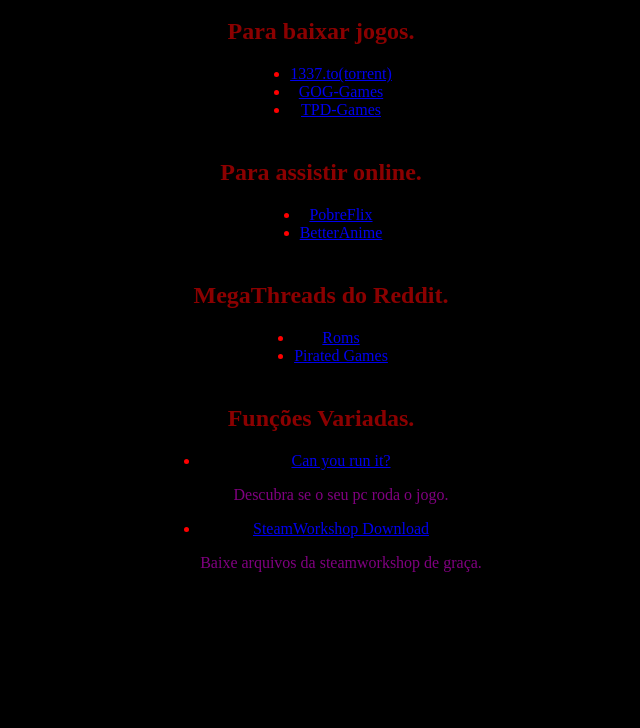
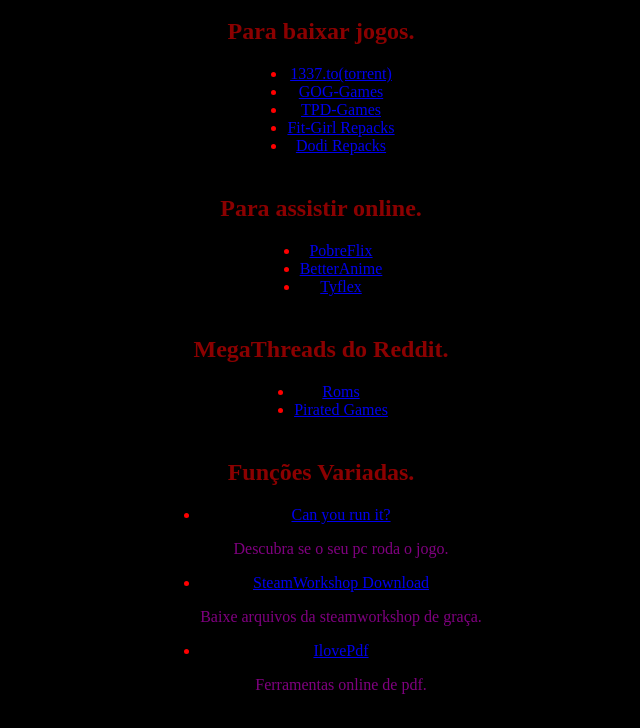
Before and after one commit to She3pNewb/MegaListaV1, a plain HTML site: page index.html in a window 1280 px wide. Shown: the part 40-768 px from the top of the page, without its empty margins (319-959 px from the left). Drawn offline with Linux system fonts and the light colour scheme.

Commit message:
Update index.html

```diff
--- a/index.html
+++ b/index.html
@@ -12,6 +12,8 @@
                   <li><a href="https://1337x.to/" target="blank">1337.to(torrent)</a></li>
                   <li><a href="https://gog-games.com/"target="blank">GOG-Games</a></li>
                   <li><a href="https://tpd-games.org/"target="blank">TPD-Games</a></li>
+                  <li><a href="https://fitgirl-repacks.site/"target="blank">Fit-Girl Repacks</a></li>
+                  <li><a href="https://dodi-repacks.site/"target="blank">Dodi Repacks</a></li>
                 </ul>
             <br>
             <h2>Para assistir online.</h2>
@@ -19,6 +21,7 @@
                     <!--Sites para assitir online-->
                     <li><a href="https://pobreflix.biz/"target="blank">PobreFlix</a></li>
                     <li><a href="https://betteranime.net/"target="blank">BetterAnime</a></li>
+                    <li><a href="https://tyflex.net/"target="blank">Tyflex</a></li>
                 </ul>
                 <br>
             <h2>MegaThreads do Reddit.</h2>
@@ -35,6 +38,8 @@
                     <p>Descubra se o seu pc  roda o jogo.</p>
                     <li><a href="http://steamworkshop.download/"target="blank">SteamWorkshop Download</a></li>
                     <p>Baixe arquivos da steamworkshop de graça.</p>
+                    <li><a href="https://www.ilovepdf.com/pt"target="blank">IlovePdf</a></li>
+                    <p>Ferramentas online de pdf.</p>
                 </ul>
                 <br>
         </body>
```
